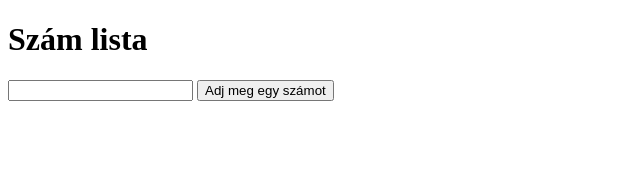
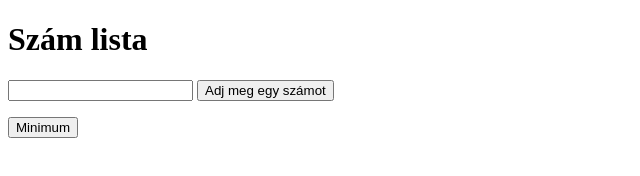
Before and after one commit to auermatew/testsz, a plain HTML site: page index.html in a window 1280 px wide. Shown: the whole page, without its empty margins (0-640 px from the left). Drawn offline with Linux system fonts and the light colour scheme.

Commit message:
minimum kiirasa

```diff
--- a/index.html
+++ b/index.html
@@ -10,7 +10,8 @@
     <input type="number" id="numberInput">
     <button onclick="addNumber()">Adj meg egy számot</button>
     <ul id="numberList"></ul>
-
+    <button onclick="displayMinimum()">Minimum</button>
+    <p id="minimumResult"></p>
     <script src="main.js"></script>
 </body>
 </html>
--- a/main.js
+++ b/main.js
@@ -18,3 +18,9 @@ function displayNumbers() {
     const numberList = document.getElementById('numberList');
     numberList.innerHTML = numbers.map(num => `<li>${num}</li>`).join(', ');
 }
+
+function displayMinimum() {
+    const minimumResult = document.getElementById('minimumResult');
+    const minimum = Math.min(...numbers);
+    minimumResult.textContent = `Minimum: ${minimum}`;
+}
```
